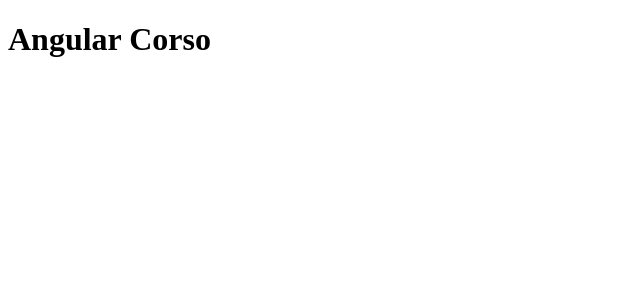
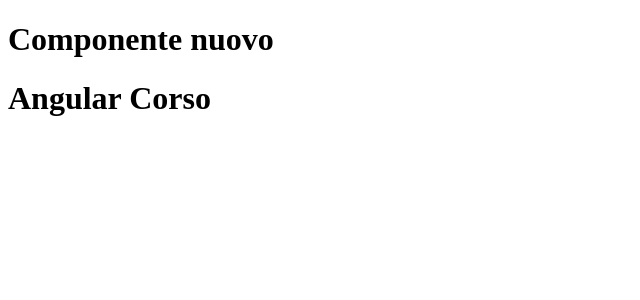
Before and after one commit to ironmanromeo/angular-corso, an Angular app: page / in a window 1280 px wide. Shown: the top 300 px of the page, without its empty margins (0-640 px from the left). Built offline with nearby package versions, Linux system fonts and the light colour scheme.

Commit message:
lezione 2 -  teoria su decoratori

```diff
--- /dev/null
+++ b/src/app/mia-libreria.ts
@@ -0,0 +1,62 @@
+
+export class Bipede {
+
+    piedini = 2
+}
+
+export class Persona extends Bipede {
+
+    nome: string
+    cognome: string
+    eta: number
+
+    constructor(nome: string, cognome: string, eta: number) {
+        super()
+        this.nome = nome
+        this.cognome = cognome
+        this.eta = eta
+    }
+
+    nomeCognome() {
+        return `Nome ${this.nome}, Cognome: ${this.cognome}, di anni ${this.eta}`
+    }
+
+}
+
+
+export class componente {
+    constructor() {
+        const ref = document.getElementById("componente")
+        if (ref) {
+            ref.innerHTML = "<h5>Hello from Componente</h5>"
+        }
+    }
+}
+
+export class SuperPagina {
+    constructor() {
+        console.log("Hello from super pagina")
+    }
+
+    superMetodo() {
+        return "Cose meravigliose"
+    }
+}
+
+export function Logger(constructor:Function) {
+    console.log("Decoratore logger")
+}
+
+type ParametriDecoratore = {
+    selettore: string
+    template: string
+}
+
+export function ComponenteDecoratore (parametri:ParametriDecoratore) {
+    return function (costruttore:Function) {
+        const ref = document.getElementById("componente")
+        if (ref) {
+            ref.innerHTML = parametri.template
+        }
+    }
+}
--- a/src/app/training_typescript.ts
+++ b/src/app/training_typescript.ts
@@ -1,26 +1,11 @@
+import { componente, SuperPagina, Logger, ComponenteDecoratore } from "./mia-libreria"
+@ComponenteDecoratore ({
+    selettore: "componente",
+    template: "<h1>Componente nuovo</h1>"
+})
 
-class Bipede {
-
-    piedini = 2
-}
-class Persona extends Bipede {
-
-    nome: string
-    cognome: string
-    eta: number
-
-    constructor(nome:string, cognome:string, eta:number) {
-        super()
-        this.nome = nome
-        this.cognome = cognome
-        this.eta = eta
-    }
-
-    nomeCognome() {
-        return `Nome ${this.nome}, Cognome: ${this.cognome}, di anni ${this.eta}`
-    }
+class Pagina extends SuperPagina{
 
 }
 
-const persona1 = new Persona("Renzo", "Ramaglino", 20)
-const persona2 = new Persona("Lucia", "Mondella", 19)
+const pagina = new Pagina()
--- a/src/index.html
+++ b/src/index.html
@@ -8,6 +8,7 @@
   <link rel="icon" type="image/x-icon" href="favicon.ico">
 </head>
 <body>
+  <div id="componente"></div>
   <app-root></app-root>
 </body>
 </html>
```
